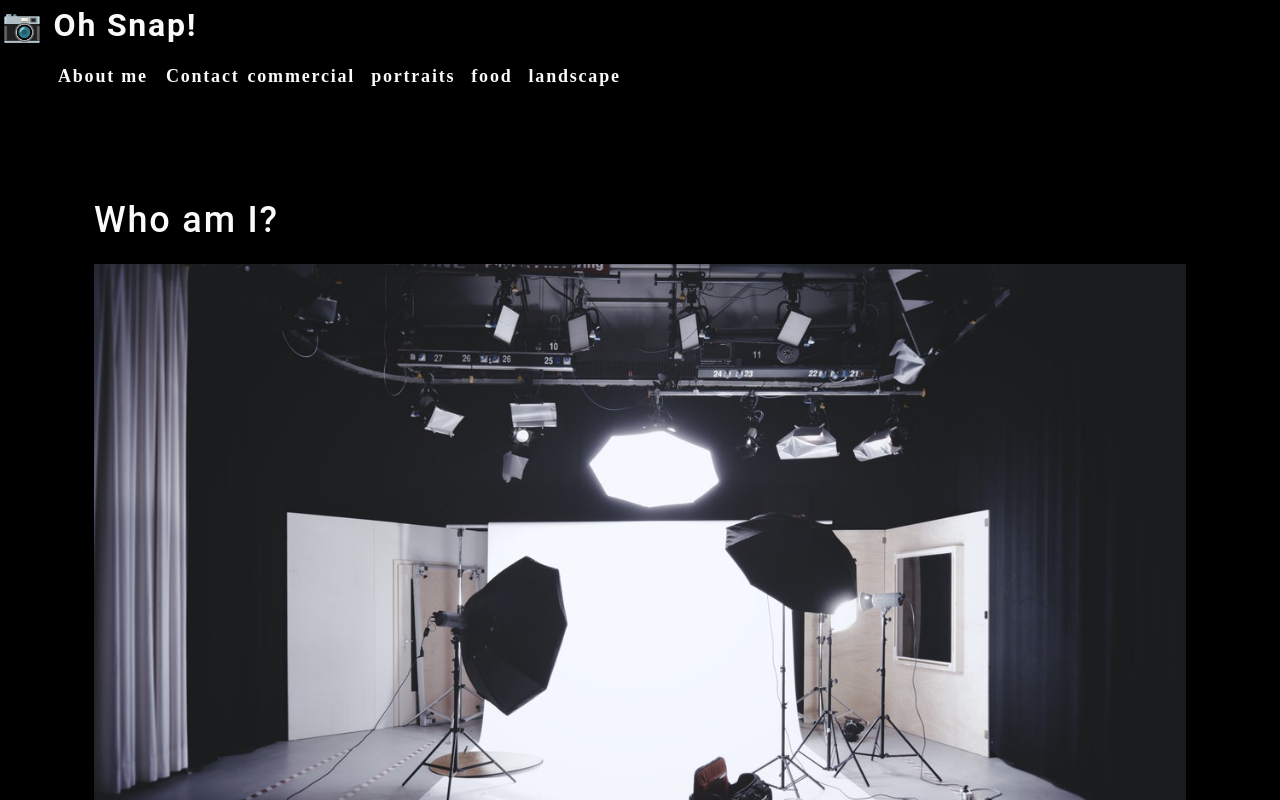
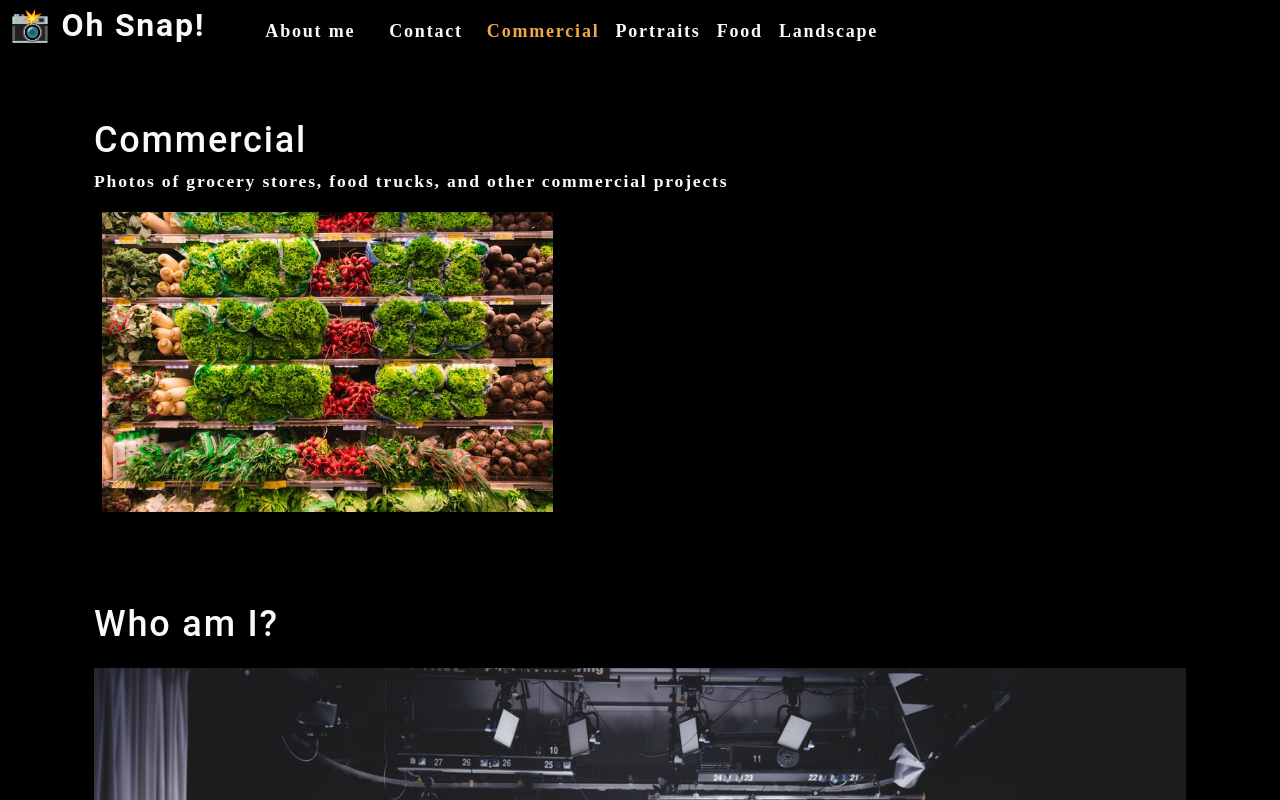
Before and after one commit to brandonmcguire1992/photo-port, a React (Create React App) app: page / in a window 1280 px wide. Shown: the top 800 px of the page. Built offline with nearby package versions, Linux system fonts and the light colour scheme.

Commit message:
render the photo gallery

```diff
--- a/src/App.js
+++ b/src/App.js
@@ -1,13 +1,33 @@
-import React from 'react';
-import Nav from './components/Nav'
-import About from './components/About'
+import React, {useState} from 'react';
+import Nav from './components/Nav';
+import About from './components/About';
+import Gallery from './components/Gallery';
 
 function App() {
+  const [categories] = useState([
+    {
+      name: 'commercial',
+      description: 'Photos of grocery stores, food trucks, and other commercial projects',
+    },
+    { name: 'portraits', description: 'Portraits of people in my life' },
+    { name: 'food', description: 'Delicious delicacies' },
+    { name: 'landscape', description: 'Fields, farmhouses, waterfalls, and the beauty of nature' },
+  ]);
+
+  const [currentCategory, setCurrentCategory] = useState(categories[0]);
+
   return (
     <div>
-      <Nav/>
+      <Nav
+        categories={categories}
+        setCurrentCategory={setCurrentCategory}
+        currentCategory={currentCategory}
+      ></Nav>
       <main>
-        <About/>
+        <div>
+          <Gallery></Gallery>
+          <About></About>
+        </div>
       </main>
     </div>
   );
--- /dev/null
+++ b/src/components/Gallery/index.js
@@ -0,0 +1,25 @@
+import React from 'react';
+import {capitalizeFirstLetter} from '../../utils/helpers';
+import photo from '../../assets/small/commercial/0.jpg'
+
+function Gallery() {
+    const currentCategory = {
+        name: 'commercial',
+        description: 'Photos of grocery stores, food trucks, and other commercial projects'
+    };
+    return (
+        <section>
+            <h1>{capitalizeFirstLetter(currentCategory.name)}</h1>
+            <p>{currentCategory.description}</p>
+            <div className='flex-row'>
+                <img
+                    src={photo}
+                    alt='Commercial Example'
+                    className='img-thumbnail mx-1'
+                />
+            </div>
+        </section>
+    );
+}
+
+export default Gallery;
--- a/src/components/Nav/index.js
+++ b/src/components/Nav/index.js
@@ -1,52 +1,47 @@
-import React from 'react';
+import React, {useEffect} from 'react';
+import { capitalizeFirstLetter } from '../../utils/helpers';
 
-function Nav() {
-	const categories = [
-		{
-			name        : 'commercial',
-			description :
-				'Photos of grocery stores, food trucks, and other commercial projects'
-		},
-		{
-			name        : 'portraits',
-			description : 'Portraits of people in my life'
-		},
-		{
-			name        : 'food',
-			description : 'Delicious delicacies'
-		},
-		{
-			name        : 'landscape',
-			description : 'Fields, farmhouses, waterfalls, and the beauty of nature'
-		}
-  ];
+function Nav(props) {
 
-  function categorySelected(name) {
-    console.log(`${name} clicked`)
-  }
-
+  const {
+    categories = [],
+    setCurrentCategory,
+    currentCategory,
+  } = props;
+	useEffect(() => {
+			document.title = capitalizeFirstLetter(currentCategory.name);
+		}, [currentCategory]);
   return (
-		<header>
+    <header className="flex-row px-1">
       <h2>
-				<a href="/">
-					<span role="img" aria-label="camera">
-						{' '}
-						📷
-					</span>{' '}
-					Oh Snap!
+        <a data-testid="link" href="/">
+          <span role="img" aria-label="camera"> 📸</span> Oh Snap!
         </a>
       </h2>
       <nav>
         <ul className="flex-row">
           <li className="mx-2">
-						<a href="#about">About me</a>
+            <a data-testid="about" href="#about">
+              About me
+            </a>
           </li>
-					<li>
+          <li className="mx-2">
             <span>Contact</span>
           </li>
           {categories.map((category) => (
-						<li className="mx-1" key={category.name}>
-							<span onClick={() => categorySelected(category.name)} >{category.name}</span>
+            <li
+              className={`mx-1 ${
+                currentCategory.name === category.name && 'navActive'
+                }`}
+              key={category.name}
+            >
+              <span
+                onClick={() => {
+                  setCurrentCategory(category)
+                }}
+              >
+                {capitalizeFirstLetter(category.name)}
+              </span>
             </li>
           ))}
         </ul>
```
Lines whose indentation alone changed are shown as unchanged.
